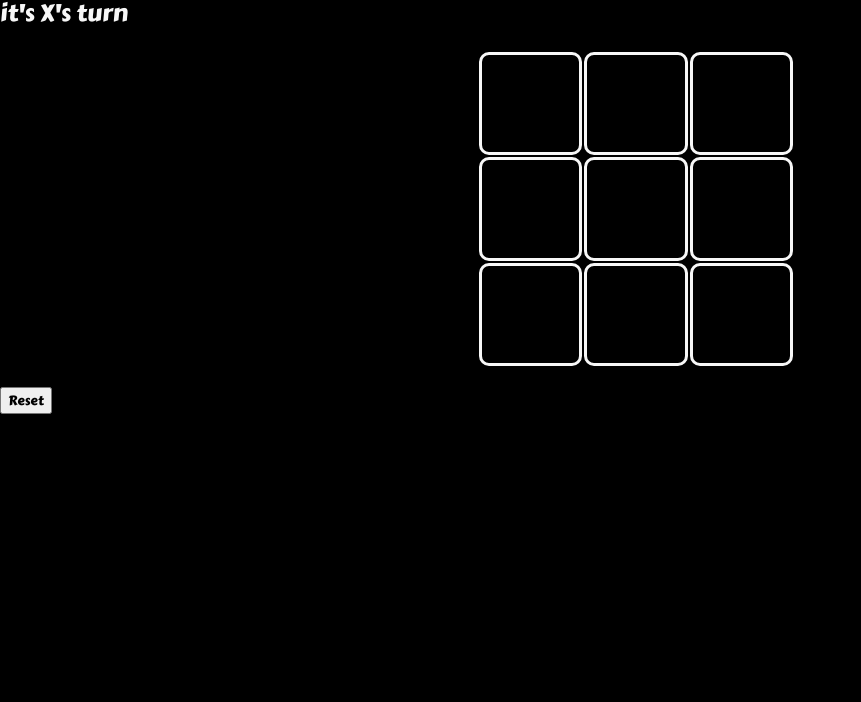
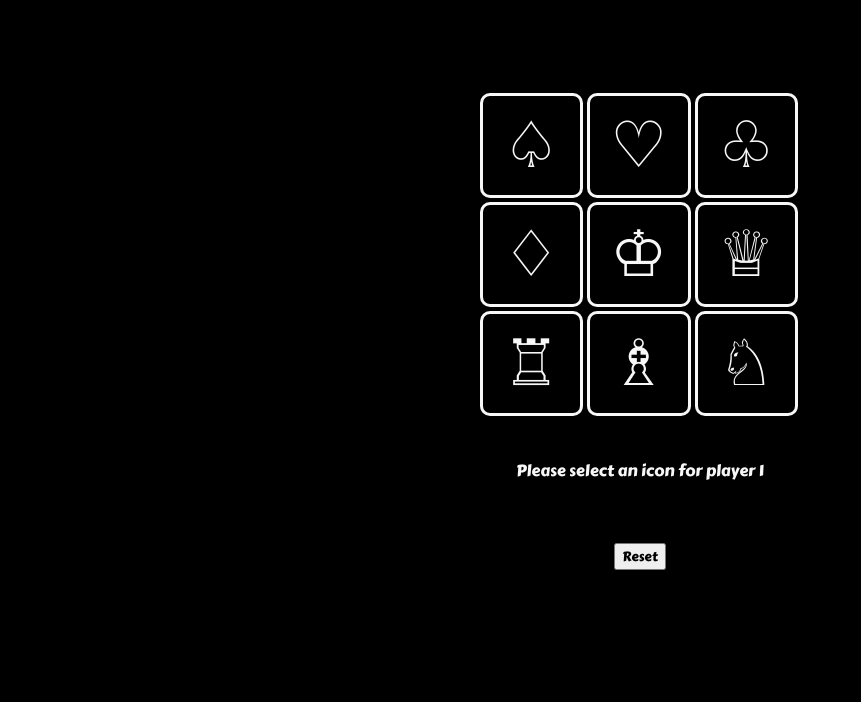
Before and after one commit to radford-coding/javascript-browser-game-tic-tac-toe-lab, a plain HTML site: page index.html in a window 1280 px wide. Shown: the part 98-800 px from the top of the page, without its empty margins (0-861 px from the left). Drawn offline with Linux system fonts and the light colour scheme.

Commit message:
further tweaks, add level-up content

```diff
--- a/css/style.css
+++ b/css/style.css
@@ -5,6 +5,8 @@
 
 body {
     background-color: black;
+    display: flex;
+    flex-direction: column;
     /* Use a system font, if none are available use an available sans-sarif */
     font-family: system-ui, sans-serif;
     margin: 0;
@@ -12,12 +14,8 @@ body {
     color: var(--txtColor);
   }
 
-  section {
+  * {
     margin: 20px auto;
-  }
-
-  button {
-    margin: 0 auto;
   }
 
   .carter-one-regular {
@@ -26,18 +24,18 @@ body {
     font-style: normal;
   }
 
-  .board {
+  .board, .choosing {
     display: flex;
     flex-wrap: wrap;
     width: 325px;
   }
 
-  .sqr {
+  .sqr, .choice {
     width: 30%;
-    aspect-ratio: 1/1;
+    aspect-ratio: 1;
     border: 3px solid var(--txtColor);
     font-size: 64px;
     text-align: center;
-    margin: 1px;
+    margin: 2px;
     border-radius: 10px;
   }
--- a/index.html
+++ b/index.html
@@ -14,8 +14,23 @@
   <title>Tic-Tac-Toe</title>
 </head>
 <body>
-  <h1 class="carter-one-regular">Tic-Tac-Toe</h1>
-  <h2 class="carter-one-regular" id="message">Message</h2>
+    <h1 class="carter-one-regular">Tic-Tac-Toe</h1>
+    <h2 class="carter-one-regular" id="message"></h2>
+    <div class="choosing">
+
+    <section class="choosing carter-one-regular">
+        <div class="choice">♤</div>
+        <div class="choice">♡</div>
+        <div class="choice">♧</div>
+        <div class="choice">♢</div>
+        <div class="choice">♔</div>
+        <div class="choice">♕</div>
+        <div class="choice">♖</div>
+        <div class="choice">♗</div>
+        <div class="choice">♘</div>
+      </section>
+      <p class="carter-one-regular" id="choice-message">Welcome to Tic-Tac-Toe! Please select your icons.</p>
+    </div>
 
   <section class="board carter-one-regular">
     <div class="sqr" id="0"></div>
--- a/js/app.js
+++ b/js/app.js
@@ -28,7 +28,7 @@ const resetBtnEl = document.querySelector('#reset');
 function init() {
     // create an array of n=9 empty strings
     board = [...Array(9)].map(() => '');
-    turn = 'X';
+    turn = player1;
     winner = false;
     tie = false;
     render();
@@ -41,19 +41,15 @@ function render() {
 
 // display the board state for the user
 function updateBoard() {
-    // not sure how to use forEach() here, as board and squareEls aren't related except by index position?
-    for (i = 0; i < board.length; i++) {
-        squareEls[i].innerText = board[i];
-    };
-
+    squareEls.forEach(s => s.innerText = board[s.id]);
 };
 
 // appropriately display text for the user
 function updateMessage() {
     if (!winner && !tie) {
-        messageEl.innerText = `it's ${turn}'s turn`;
+        messageEl.innerText = `${turn}'s turn`;
     } else if (!winner && tie) {
-        messageEl.innerText = 'wow what a riveting game. try again nerds';
+        messageEl.innerText = 'wow what a riveting game. try again';
     } else {
         messageEl.innerText = `${turn} wins!`;
     };
@@ -61,13 +57,12 @@ function updateMessage() {
 
 // logic for handling a click event e
 function handleClick(e) {
-    // console.log('ow! ' + e.target.id);
     const squareIndex = e.target.id;
     if (board[squareIndex] !== '') { // square already occupied
         return;
     } else if (winner) { // game over
         return;
-    } else {
+    } else { // game logic
         placePiece(squareIndex);
         checkForWinner();
         checkForTie();
@@ -103,15 +98,15 @@ function checkForTie() {
     };
 };
 
-// alternate turns. sharing is caring.
+// alternate turns. sharing is caring folks.
 function switchPlayerTurn() {
     if (winner) {
         return;
     } else {
-        if (turn === 'X') {
-            turn = 'O';
+        if (turn === player1) { // now x/o agnostic
+            turn = player2;
         } else {
-            turn = 'X';
+            turn = player1;
         };
     };
 };
@@ -127,9 +122,58 @@ theBoard.addEventListener('click', (e) => {
 });
 
 resetBtnEl.addEventListener('click', () => {
-    init();
+    choose();
 });
 
 /*----------------------------- initialize ----------------------------------*/
 
-init();
+// init(); // moved to after the symbol selection
+
+/*----------------------------- level up content ----------------------------*/
+
+// cached reference to the available icon choices
+const choiceEls = document.querySelectorAll('.choice'); // clickables
+const choosing = document.querySelector('.choosing'); // choice elements
+const choiceMessage = document.querySelector('#choice-message');
+
+// variables for the player icons and counter
+let player1, player2;
+let playerNum = 1;
+
+// functions
+
+function handleChoice(e) {
+    if (playerNum === 1) {
+        player1 = e.target.innerText;
+        e.target.style.color = 'black'; // sort of hide it
+        playerNum += 1;
+        choose();
+    } else if (playerNum === 2) {
+        player2 = e.target.innerText;
+        choosing.style.display = 'none';
+        theBoard.style.display = 'flex';
+        playerNum = 1;
+        choiceEls.forEach(c => c.style.color = 'white'); // sort of unhide it
+        init();
+    };
+};
+
+
+function choose() {
+    messageEl.innerText = '';
+    theBoard.style.display = 'none';
+    choosing.style.display = 'flex';
+    choiceMessage.innerText = `Please select an icon for player ${playerNum}`;
+};
+
+choose();
+
+
+// event listeners for the initial two icon choices
+choiceEls.forEach(c => c.addEventListener('click', handleChoice));
+
+
+// prompt user to make a choice for player1, player2
+// hide choices and show the game board
+// use those choices for the game
+// reset() returns to piece selection
```
